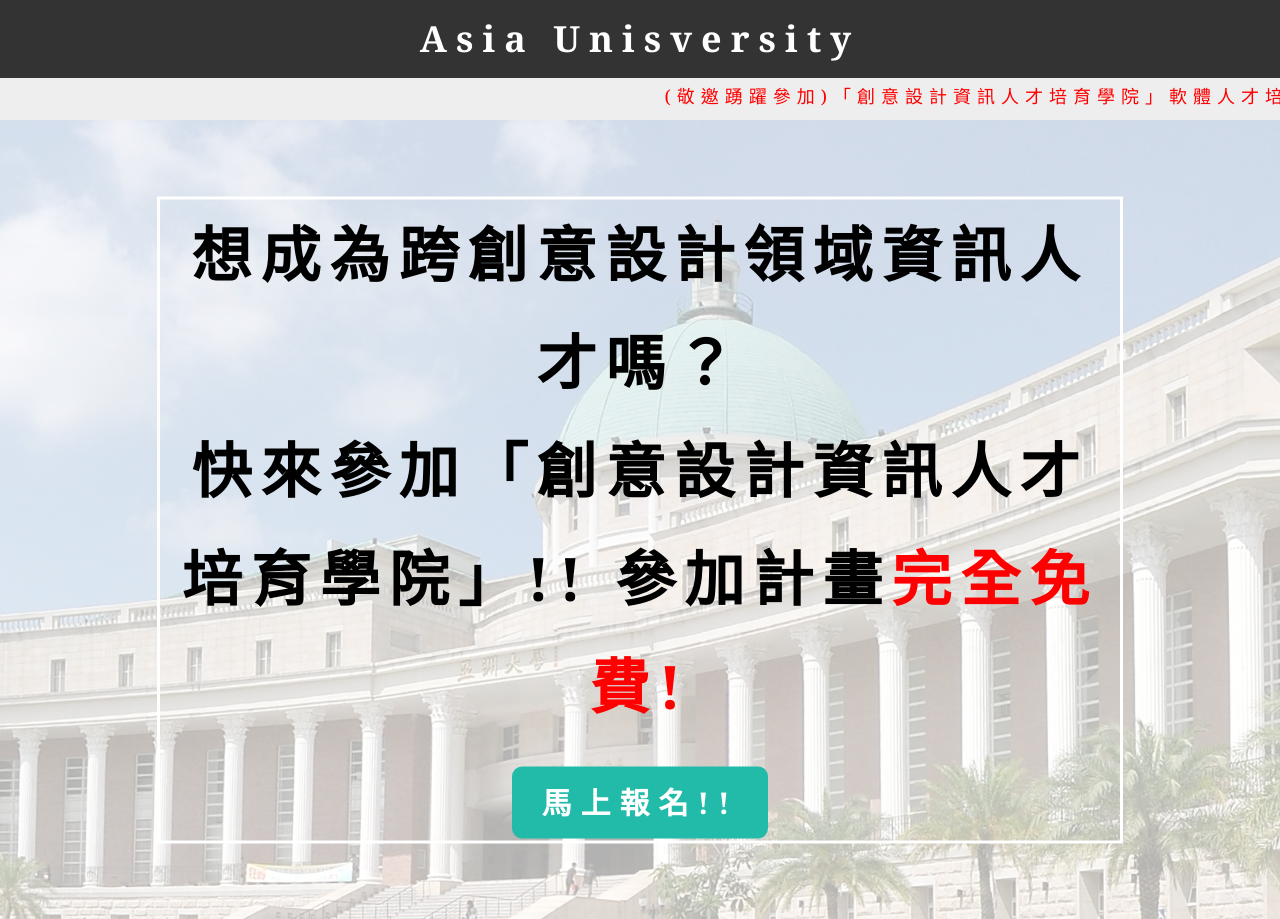
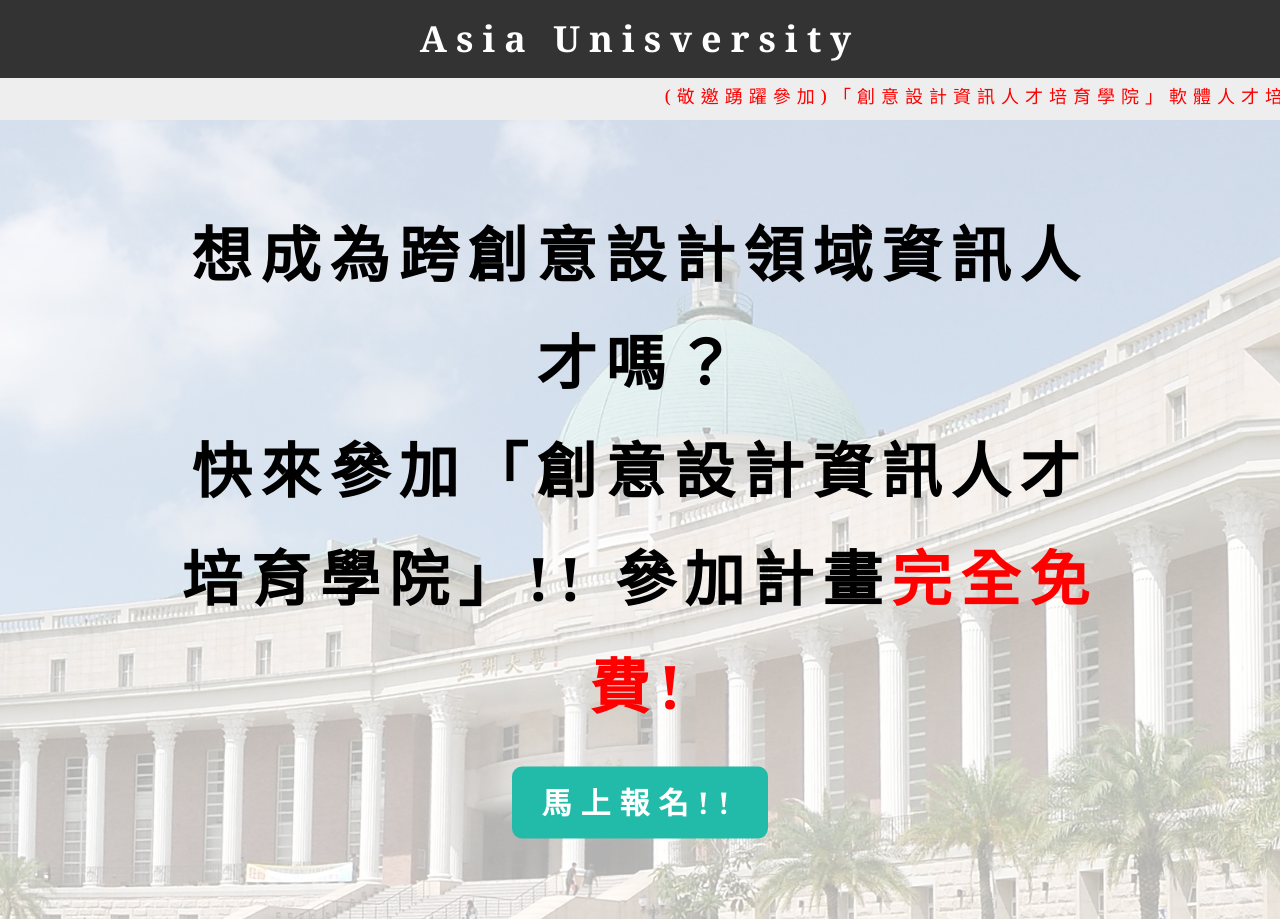
Before and after one commit to laidasan/active-page, a website: page index.html in a window 1280 px wide. Shown: the top 919 px of the page. Drawn offline with Linux system fonts and the light colour scheme.

Commit message:
no change

```diff
--- a/sass/layouts/_header.scss
+++ b/sass/layouts/_header.scss
@@ -24,9 +24,7 @@
 
     &-wrap {
         width: 75%;
-        border: 3px solid #fff;
         text-align: center;
-
         @include align-center;
     }
 
```
Also changed, not shown: css/style.css.
